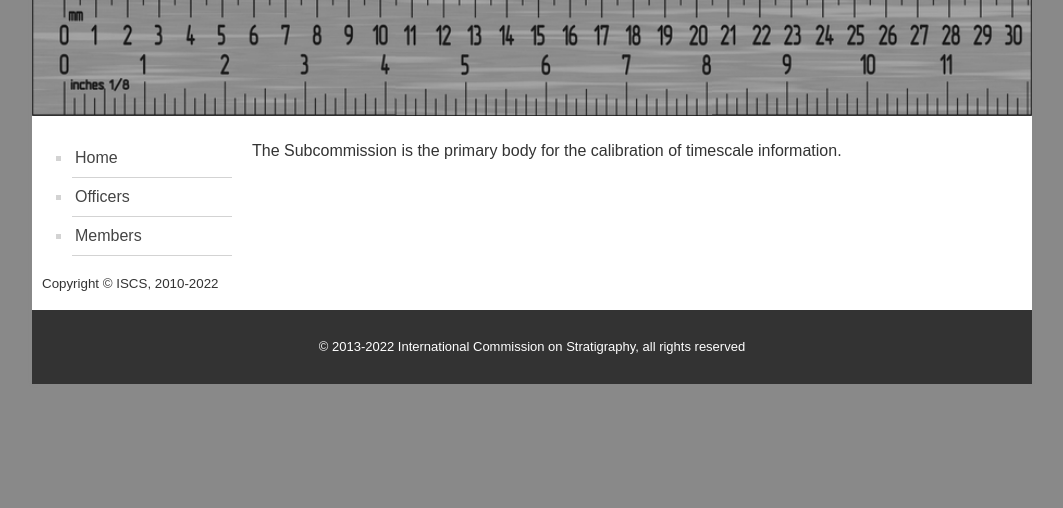
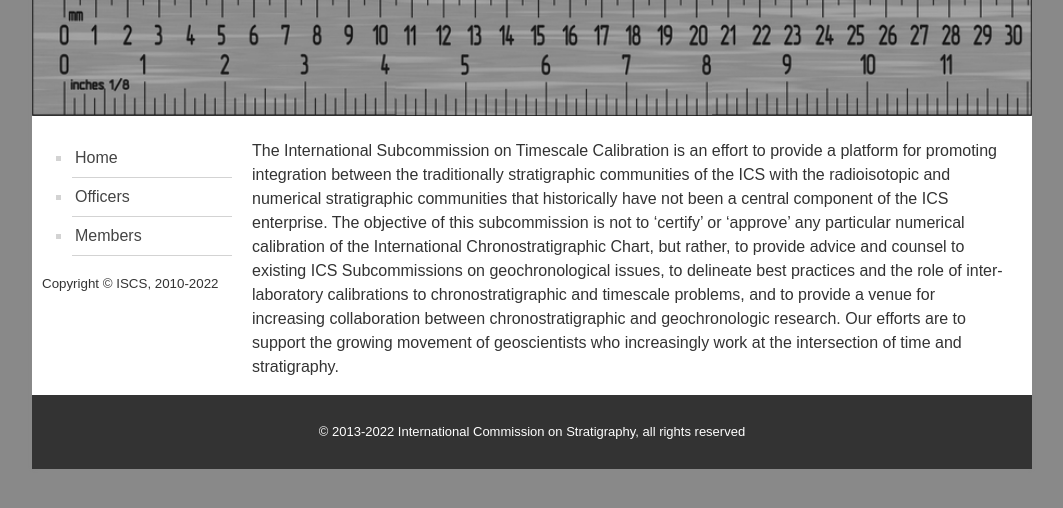
Before and after one commit to i-c-stratigraphy/subcommission-timescale-calibration, a Jekyll site: the page built from pages/index.md, in a window 1280 px wide, cut to the strip 124-632 px from the top of the page. Shown: the whole strip, without its empty margins (108-1171 px from the left). Built offline with Jekyll 4.4.1, drawn with Linux system fonts in a browser that asks for light colours.

Commit message:
Update index.md

```diff
--- a/pages/index.md
+++ b/pages/index.md
@@ -4,4 +4,4 @@ title: "Home"
 permalink: /
 ---
 
-The Subcommission is the primary body for the calibration of timescale information.
+The International Subcommission on Timescale Calibration is an effort to provide a platform for promoting integration between the traditionally stratigraphic communities of the ICS with the radioisotopic and numerical stratigraphic communities that historically have not been a central component of the ICS enterprise. The objective of this subcommission is not to ‘certify’ or ‘approve’ any particular numerical calibration of the International Chronostratigraphic Chart, but rather, to provide advice and counsel to existing ICS Subcommissions on geochronological issues, to delineate best practices and the role of inter-laboratory calibrations to chronostratigraphic and timescale problems, and to provide a venue for increasing collaboration between chronostratigraphic and geochronologic research. Our efforts are to support the growing movement of geoscientists who increasingly work at the intersection of time and stratigraphy.
```
